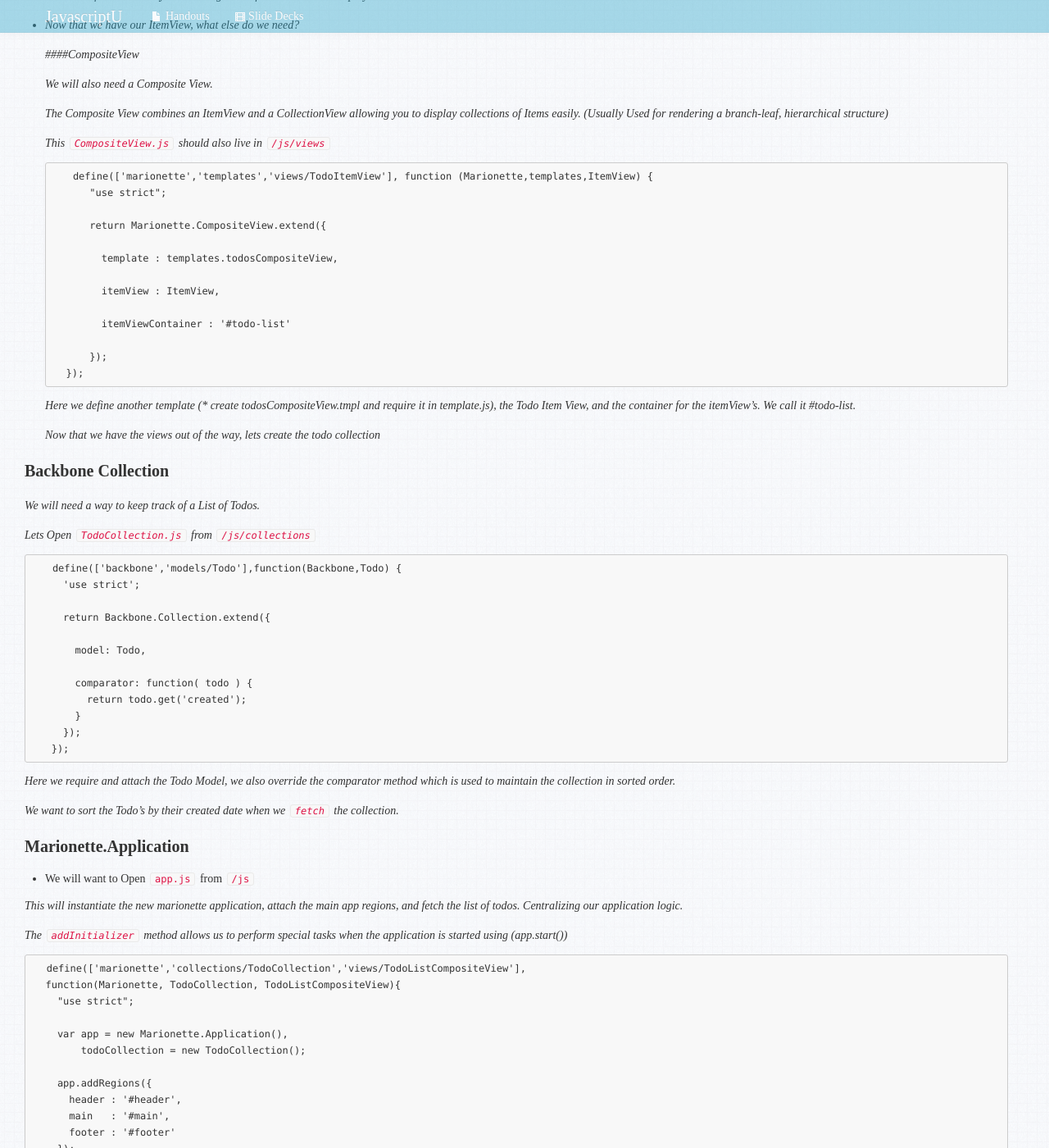
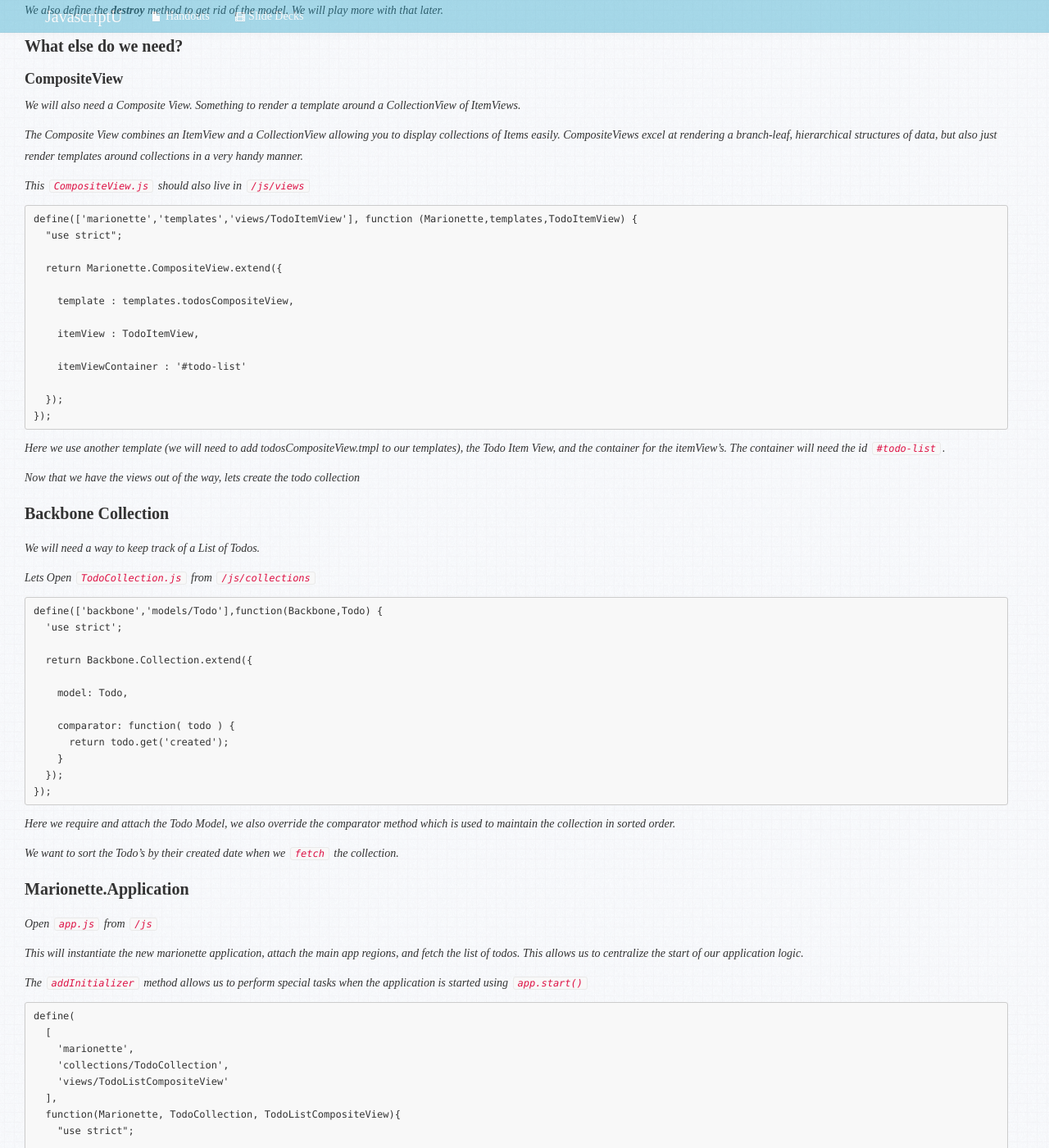
Before and after one commit to javascriptu/resources, a Jekyll site: the page built from handouts/_posts/2012-10-07-Handout2.md, in a window 1280 px wide and 1400 px high, scrolled down 1745 px. Shown: the whole window at 82% size. Built offline with Jekyll 4.4.1, drawn with Linux system fonts in a browser that asks for light colours; nearby versions of some CDN libraries; some web fonts are replaced; some of the changed text lies outside the part shown.

Commit message:
minor changes

```diff
--- a/handouts/_posts/2012-10-07-Handout2.md
+++ b/handouts/_posts/2012-10-07-Handout2.md
@@ -7,20 +7,19 @@ abstract: This handout will help guide you through building your application wit
 
 ###Lets Start building the Todo App!
 
-- When you start to think about the todo application, how can you break it up into pieces?
+When you start to think about the todo application, how can you break it up into pieces?
 
-  Lets start with the Todo's simplest part, its data Model.
+Lets start with a Todo's simplest part, the actual Todo and its model representation.
 
-  ###Todo Backbone Model
+###Todo Backbone Model
 
-  Start By Opening `Todo.js` from `/js/models`
+Start By Opening `Todo.js` from `/js/models`
 
-  In `Todo.js` we will want to require (define) backbone so you may extend its model
-  Backbone's model can have default's, so lets create a completed default to track its state.
-  There should also be a title, and a created time.
+In `Todo.js` we will want to require backbone so you may extend its model
+Backbone's model can have default's, so let's create a completed default to track its state.
+There should also be a title, and a created time.
 
-  <pre>
-    <code>define(['backbone'],function(Backbone){
+    define(['backbone'],function(Backbone){
       'use strict';
 
       return Backbone.Model.extend({
@@ -30,158 +29,160 @@ abstract: This handout will help guide you through building your application wit
           created   : 0
         }
       });
-    });</code></pre>
+    });
 
-  Now that we have our model, lets move on to the pieces that reflect these data models.
+Now that we have our model, lets move on to the pieces that reflect these data models.
 
 ###Marionette Views
 
-- What kind of views would we need to make up a Todo?
+What kind of views would we need to make up a Todo?
 
-  ####ItemView
+####ItemView
 
-     We have the Todo Item View, for displaying the todo.
+We will need a Todo ItemView, for displaying an individual todo item.
 
-     Before we create any views we will want to set up our templates modules
+Before we create any views we will want to set up our templates modules
 
-     Create `templates.js` in `/js` and place an empty define block inside
+Create `templates.js` in `/js` and place an empty define block inside
 
-      define(function(require){
-         "use strict";
-        return {
-            /* name : require('tpl!templates/xxxx.tmpl') */
-         };
-       });
+    define(function(require){
+      "use strict";
+      return {
+        // an example entry
+        todoItem : require('tpl!templates/todoItem.tmpl')
+      };
+    });
 
-     Okay back to the **ItemView**
+Okay back to the **ItemView**
 
-     Lets Create `TodoItemView.js` in `/js/views`
+Lets Create `TodoItemView.js` in `/js/views`
 
-     In `TodoItemView.js` we will want to require Marionette this time and extend its ItemView.
+In `TodoItemView.js` we will want to require Marionette this time and extend its ItemView.
 
-  <pre>
-    <code>define(['marionette','templates'], function (Marionette,templates) {
-        "use strict";
+    define(['marionette','templates'], function (Marionette,templates) {
+      "use strict";
 
-        return Marionette.ItemView.extend({
+      return Marionette.ItemView.extend({
 
-          template : templates.todoItemView,
+        template : templates.todoItemView,
 
-          tagName : 'li',
+        tagName : 'li',
 
-          initialize : function() {
-            this.bindTo(this.model, 'change', this.render, this);
-          },
+        initialize : function() {
+          this.bindTo(this.model, 'change', this.render, this);
+        },
 
-          destroy : function() {
-            this.model.destroy();
-          }
-       });
-      });</code></pre>
+        destroy : function() {
+          this.model.destroy();
+        }
+      });
+    });
 
-    Backbone views are used to reflect what your applications' data models look like.
+Backbone views are used to reflect what your applications' data models look like.
 
-    Notice how we defined a template and required our templates that we haven't created yet.
+Notice how we defined a template and required our templates that we haven't created yet.
 
-    We see here that we have a **bindTo** call on the model's change state. This will call the **render** method which is internal to Backbone's View.
+We see here that we have a **bindTo** call on the model's change state. This will call the **render** method when a model changes.
+The `this` being passed at the end is the context of which to call the function passed in as the third parameter.
+Do you know what a context would refer to?
 
-    Passing the local `this` context when the call is made.
+We also define the **destroy** method to get rid of the model. We will play more with that later.
 
-    We also define the **destroy** method to get rid of the model. We will play more with that later.
+###What else do we need?
 
+####CompositeView
 
-- Now that we have our ItemView, what else do we need?
+We will also need a Composite View. Something to render a template around a CollectionView of ItemViews.
 
+The Composite View combines an ItemView and a CollectionView allowing you to display collections of Items easily.
+CompositeViews excel at rendering a branch-leaf, hierarchical structures of data, but also just render
+templates around collections in a very handy manner.
 
-    ####CompositeView
+This `CompositeView.js` should also live in `/js/views`
 
-    We will also need a Composite View.
+    define(['marionette','templates','views/TodoItemView'], function (Marionette,templates,TodoItemView) {
+      "use strict";
 
-    The Composite View combines an ItemView and a CollectionView allowing you to display collections of Items easily.
-    (Usually Used for rendering a branch-leaf, hierarchical structure)
+      return Marionette.CompositeView.extend({
 
-    This `CompositeView.js` should also live in `/js/views`
+        template : templates.todosCompositeView,
 
-  <pre>
-    <code> define(['marionette','templates','views/TodoItemView'], function (Marionette,templates,ItemView) {
-        "use strict";
+        itemView : TodoItemView,
 
-        return Marionette.CompositeView.extend({
+        itemViewContainer : '#todo-list'
 
-          template : templates.todosCompositeView,
+      });
+    });
 
-          itemView : ItemView,
-
-          itemViewContainer : '#todo-list'
-
-        });
-    });</code></pre>
-
-  Here we define another template (* create todosCompositeView.tmpl and require it in template.js), the Todo Item View, and the container for the itemView's. We call it #todo-list.
+  Here we use another template (we will need to add todosCompositeView.tmpl to our templates),
+  the Todo Item View, and the container for the itemView's. The container will need the id `#todo-list`.
 
   Now that we have the views out of the way, lets create the todo collection
 
 ###Backbone Collection
 
-  We will need a way to keep track of a List of Todos.
+We will need a way to keep track of a List of Todos.
 
   Lets Open `TodoCollection.js` from `/js/collections`
 
-<pre>
-  <code> define(['backbone','models/Todo'],function(Backbone,Todo) {
-     'use strict';
+    define(['backbone','models/Todo'],function(Backbone,Todo) {
+      'use strict';
 
-     return Backbone.Collection.extend({
+      return Backbone.Collection.extend({
 
-       model: Todo,
+        model: Todo,
 
-       comparator: function( todo ) {
-         return todo.get('created');
-       }
-     });
-   });</code></pre>
+        comparator: function( todo ) {
+          return todo.get('created');
+        }
+      });
+    });
 
-   Here we require and attach the Todo Model, we also override the comparator method which is used to maintain the collection in sorted order.
+Here we require and attach the Todo Model, we also override the comparator method which is used to maintain the collection in sorted order.
 
-   We want to sort the Todo's by their created date when we `fetch` the collection.
+We want to sort the Todo's by their created date when we `fetch` the collection.
 
 ###Marionette.Application
 
-  - We will want to Open `app.js` from `/js`
+Open `app.js` from `/js`
 
-  This will instantiate the new marionette application, attach the main app regions, and fetch the list of todos. Centralizing our application logic.
+This will instantiate the new marionette application, attach the main app regions, and fetch the list of todos.
+This allows us to centralize the start of our application logic.
 
-  The `addInitializer` method allows us to perform special tasks when the application is started using (app.start())
+The `addInitializer` method allows us to perform special tasks when the application is started using `app.start()`
 
-<pre>
-  <code>define(['marionette','collections/TodoCollection','views/TodoListCompositeView'],
-  function(Marionette, TodoCollection, TodoListCompositeView){
-    "use strict";
+    define(
+      [
+        'marionette',
+        'collections/TodoCollection',
+        'views/TodoListCompositeView'
+      ],
+      function(Marionette, TodoCollection, TodoListCompositeView){
+        "use strict";
 
-    var app = new Marionette.Application(),
-        todoCollection = new TodoCollection();
+        var app = new Marionette.Application(),
+            todoCollection = new TodoCollection();
 
-    app.addRegions({
-      header : '#header',
-      main   : '#main',
-      footer : '#footer'
+        app.addRegions({
+          header : '#header',
+          main   : '#main',
+          footer : '#footer'
+        });
+
+        app.addInitializer(function(){
+          var todoListView = new TodoListCompositeView({
+            collection : todoCollection
+          });
+          app.main.show(todoListView);
+
+          todoCollection.fetch();
+        });
+
+        return app;
     });
 
-    app.addInitializer(function(){
-      var viewOptions = {
-        collection : todoCollection
-      };
 
-      app.main.show(new TodoListCompositeView(viewOptions));
-
-      todoList.fetch();
-    });
-
-    return app;
-  });</code></pre>
-
-
-This application module can be started in `main.js`, the first entry into our application. Require `app` and call app.start()
+This application module can be started in `main.js`, the first entry into our application. Require `"app"` and call `app.start()`
 
 ###The App Module, The Model, Its Collection and Its Views have been built, What's left?
 
@@ -193,7 +194,12 @@ This application module can be started in `main.js`, the first entry into our ap
 
 - A FooterView so we can display the todo stats
 
-These last three pieces should be easy with the knowledge from above and of course docs...
+These pieces add some flair to your TodoApp but are best left to your own exploration. Let's reconvene and see where you are.
+
+If you have time, look to see how our TodoMVC application looks
+
+### [Marionette TodoMVC](http://jsoverson.github.com/todomvc/labs/dependency-examples/backbone_marionette_require/)
+
 
 ---
 
```
